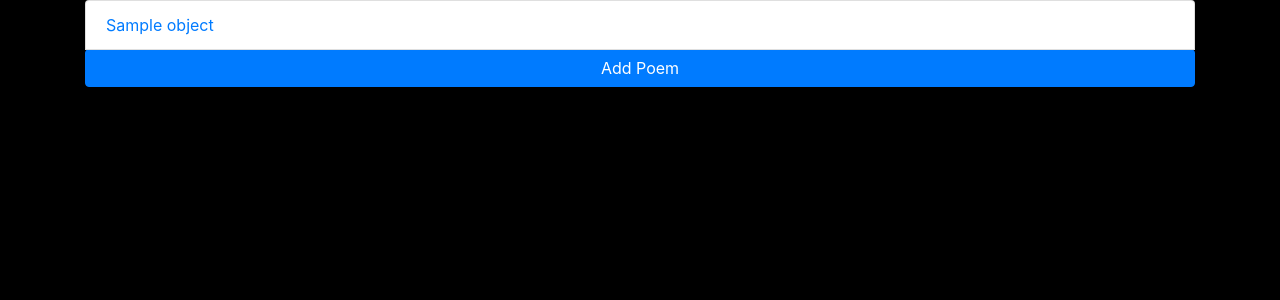
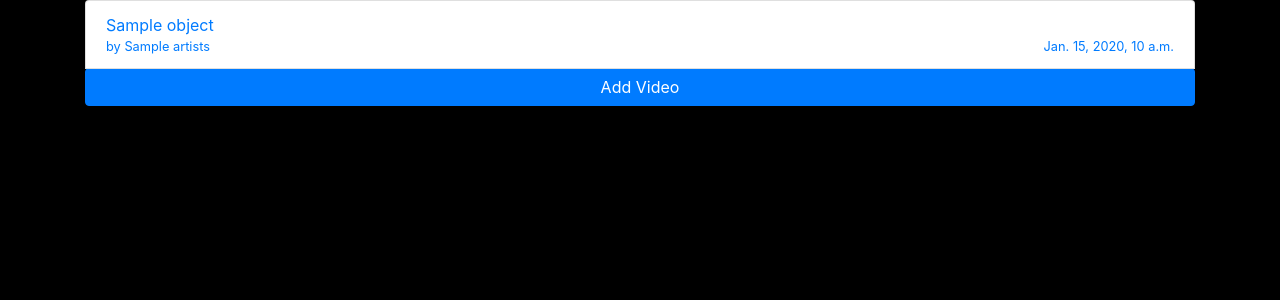
Before and after one commit to EtonMon/cs4501, a Django app: template app/web/webfrontend/templates/webfrontend/poems_homepage.html in a window 1280 px wide. Shown: the part 56-356 px from the top of the page. Run offline with Django 3.2, Linux system fonts and the light colour scheme; the template is opened without the code that fills it: most values are stand-ins (such as "Sample title", 1, 10 or a date in 2020); some libraries are stand-ins or nearby versions.

Commit message:
changed homepages for models

```diff
--- a/app/web/webfrontend/templates/webfrontend/poems_homepage.html
+++ b/app/web/webfrontend/templates/webfrontend/poems_homepage.html
@@ -3,8 +3,14 @@
 <!--    Parsing json data. Accessing 'title' in json.-->
     <ul class="list-group">
     {% for object in data%}
-       <a href="{% url 'poem_detail' object.id %}" class="list-group-item"> {{object.title}} </a>
+       <a href="{% url 'poem_detail' object.id %}" class="list-group-item"> {{object.title}}
+		<div class="d-flex w-100 justify-content-between">
+      <small> by {{object.artists}}</small>
+      <small> {{object.time_posted}}</small>
+    </div>
+    <!-- <p class="mb-1">Donec id elit non mi porta gravida at eget metus. Maecenas sed diam eget risus varius blandit.</p> -->
+       </a>
     {% endfor%}
-    <a class="btn btn-primary" href="{% url 'create_poem'%}" role="button">Add Poem</a>
+    <a class="btn btn-primary" href="{% url 'create_poem'%}" role="button">Add Video</a>
     </ul>
 {% endblock %}
```
Also changed, not shown: app/web/webfrontend/templates/webfrontend/images_homepage.html (+8 -2 lines), app/web/webfrontend/templates/webfrontend/songs_homepage.html (+8 -2 lines), app/web/webfrontend/templates/webfrontend/stories_homepage.html (+8 -2 lines), app/.travis.yml.
